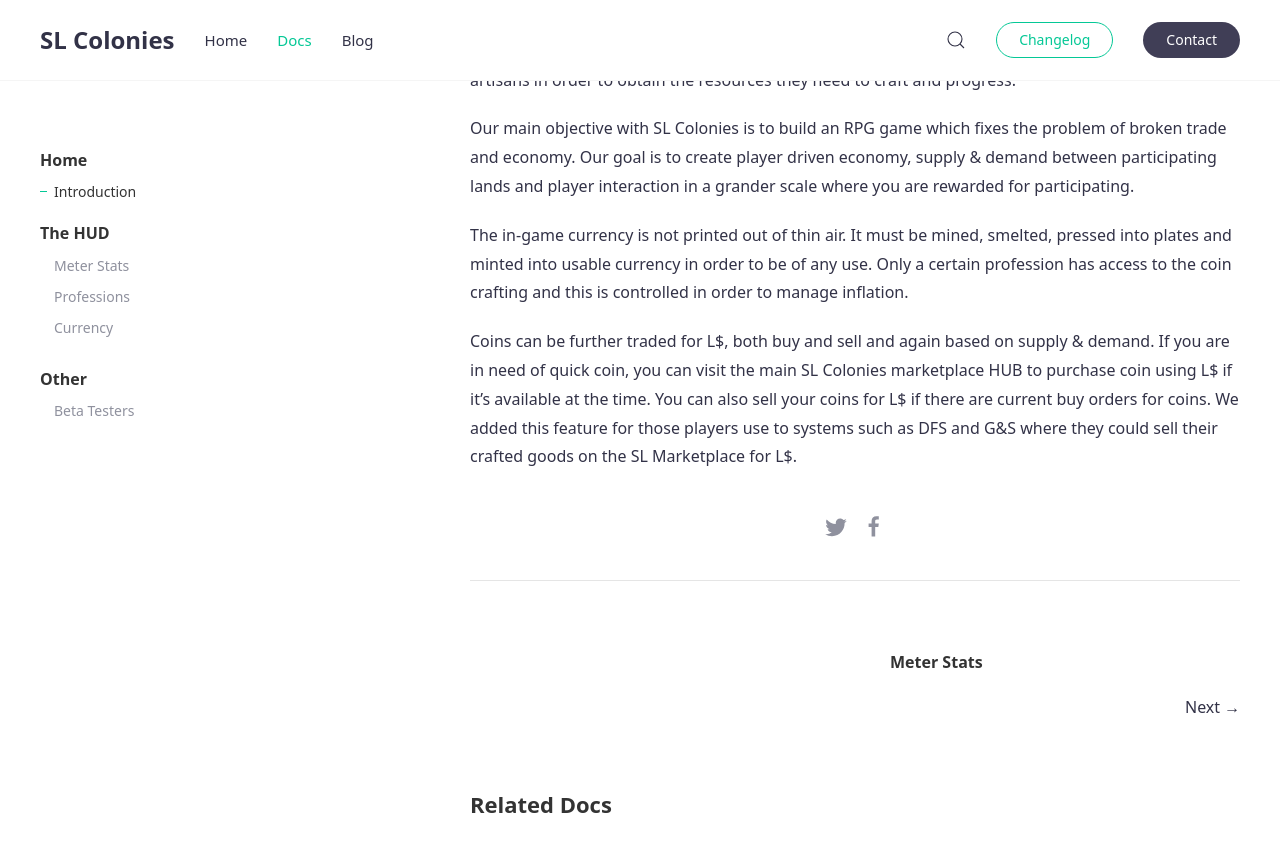
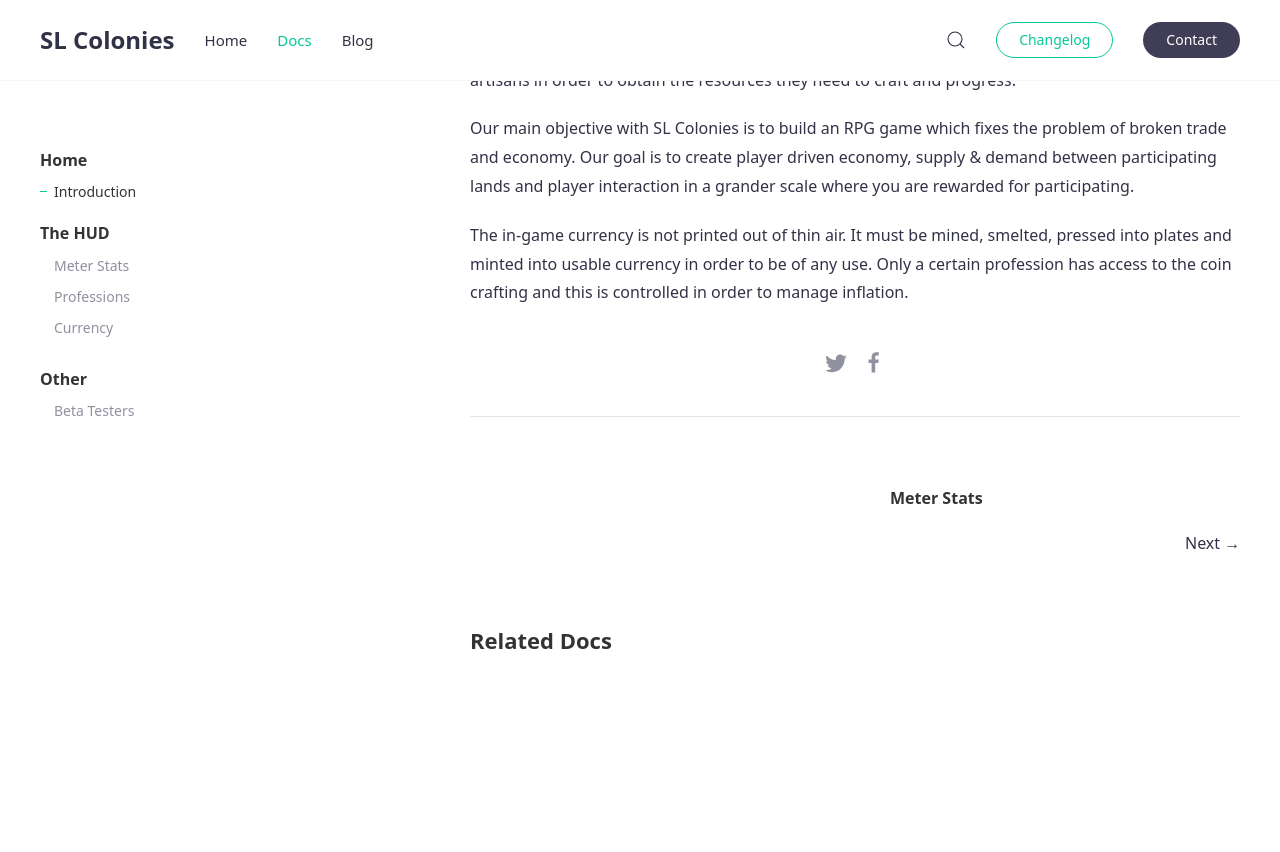
Before and after one commit to SLColonies/Public, a Jekyll site: the page built from _docs/home.md, in a window 1280 px wide and 900 px high, scrolled down 1357 px. Shown: the top 852 px of the window. Built offline with Jekyll 4.4.1, drawn with Linux system fonts in a browser that asks for light colours; after the commit the page ends 2093 px from its top, so only the background shows below that.

Commit message:
New Ideas to System - take 4

```diff
--- a/_docs/home.md
+++ b/_docs/home.md
@@ -25,5 +25,3 @@
 Our main objective with SL Colonies is to build an RPG game which fixes the problem of broken trade and economy. Our goal is to create player driven economy, supply & demand between participating lands and player interaction in a grander scale where you are rewarded for participating.
 
 The in-game currency is not printed out of thin air. It must be mined, smelted, pressed into plates and minted into usable currency in order to be of any use. Only a certain profession has access to the coin crafting and this is controlled in order to manage inflation.
-
-Coins can be further traded for L$, both buy and sell and again based on supply & demand. If you are in need of quick coin, you can visit the main SL Colonies marketplace HUB to purchase coin using L$ if it’s available at the time. You can also sell your coins for L$ if there are current buy orders for coins. We added this feature for those players use to systems such as DFS and G&S where they could sell their crafted goods on the SL Marketplace for L$.
```
